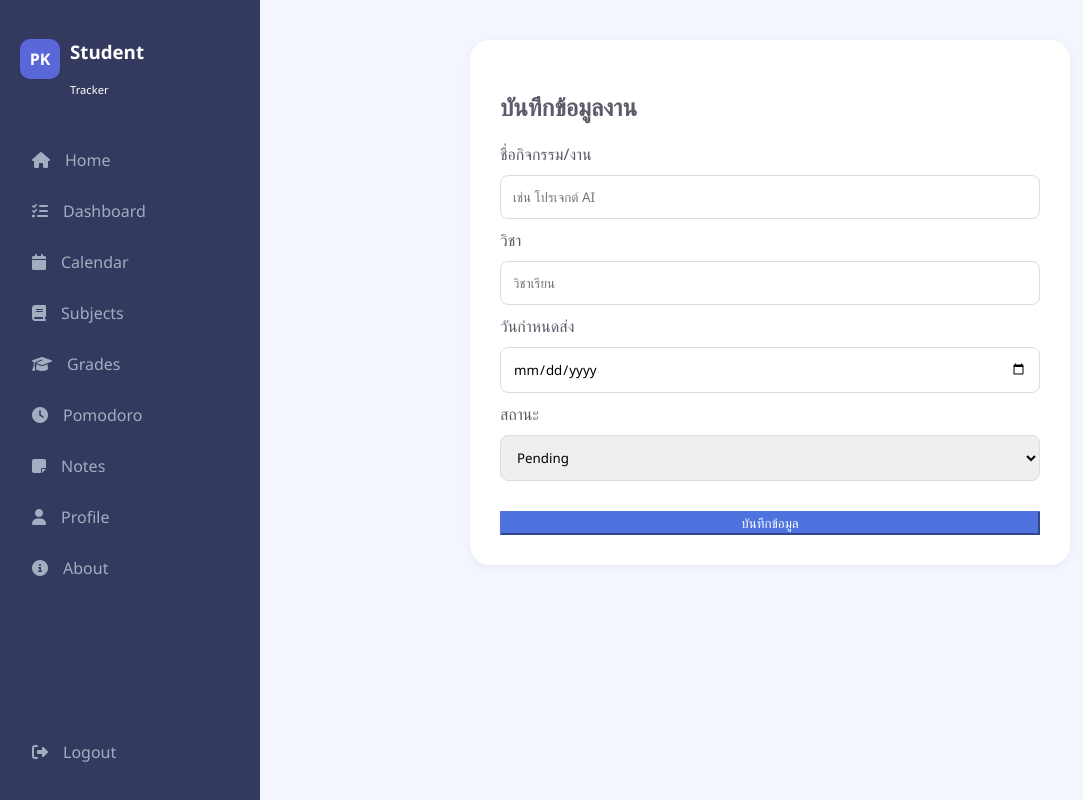
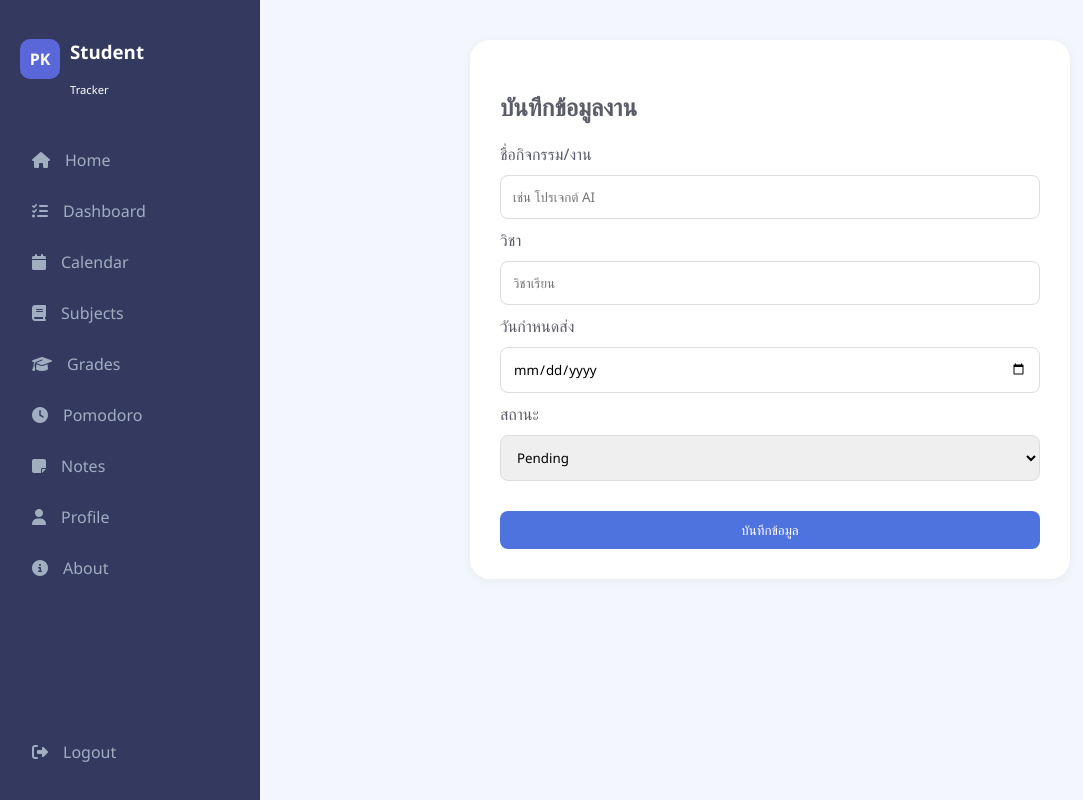
Before and after one commit to Praewa-Japan1350/WEB, a Flask app: page /add in a window 1280 px wide. Shown: the whole page, without its empty margins (0-1083 px from the left). Run offline with Flask 3, Linux system fonts and the light colour scheme.

Commit message:
Update style.css

```diff
--- a/static/style.css
+++ b/static/style.css
@@ -26,7 +26,7 @@ th, td { text-align: left; padding: 15px; border-bottom: 1px solid #edf2f7; }
 .pacing { background: #fff3cd; color: #856404; }
 .doing { background: #ffe8cc; color: #d9480f; }
 .completed { background: #d3f9d8; color: #2b8a3e; }
-.btn-primary { background-color: #4e73df; border-color: #4e73df; color: #fff;}
+.btn-primary { background: var(--blue); color: white; border: none; padding: 10px 25px; border-radius: 8px; cursor: pointer; }
 
 /* Auth */
 .auth-page { height: 100vh; width: 100%; display: flex; justify-content: center; align-items: center; }
```
